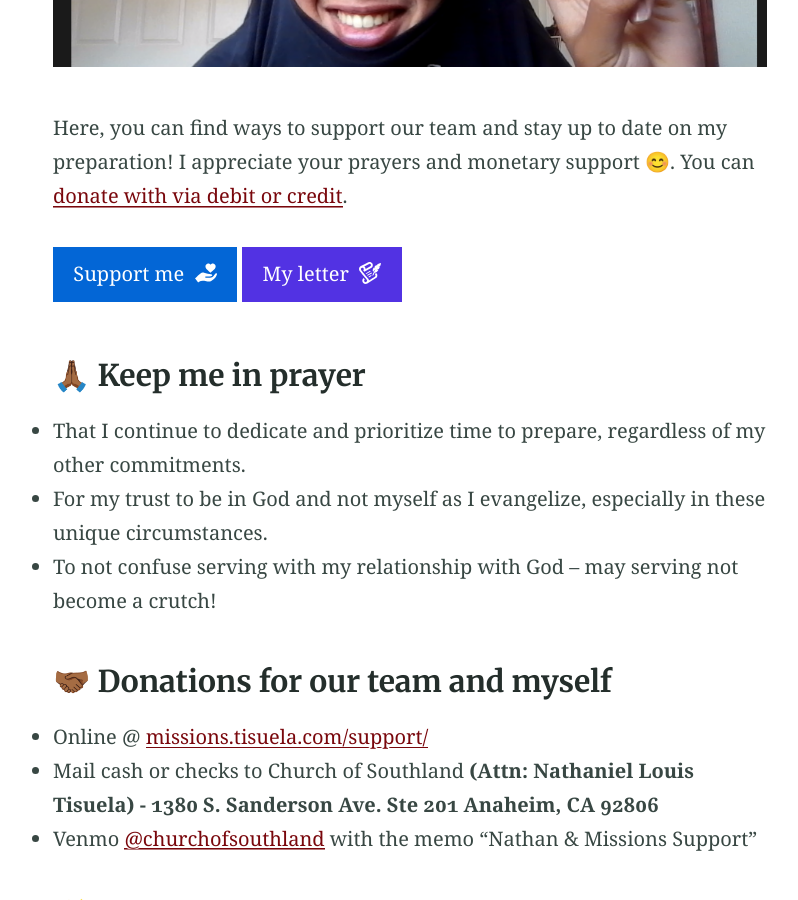
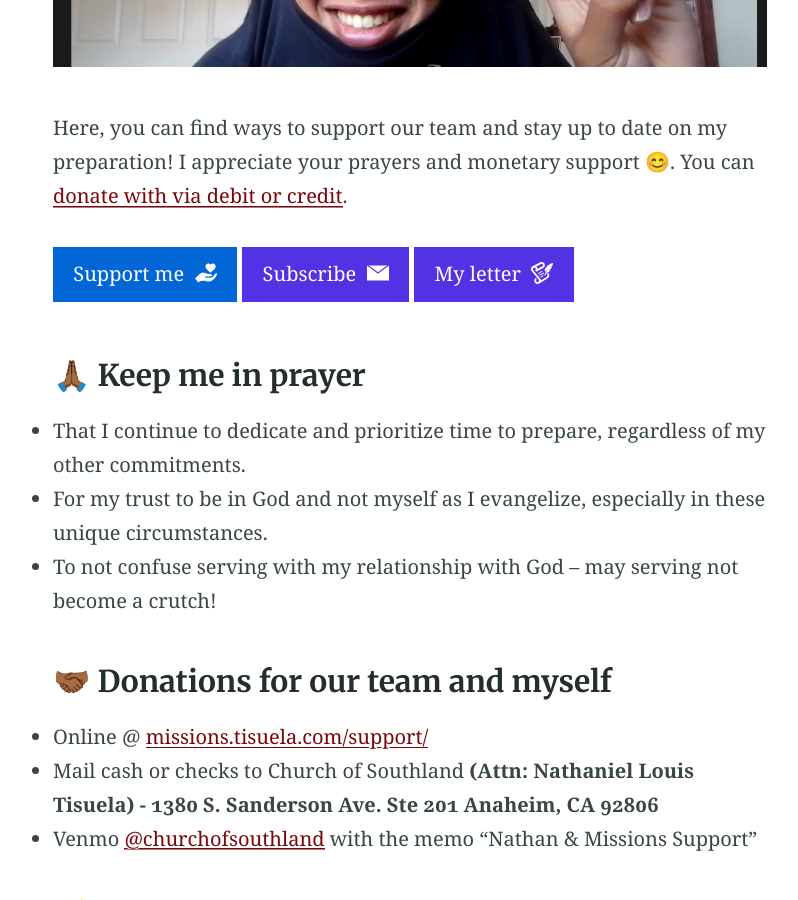
Before and after one commit to nananananate/guatemala-missions, a Jekyll site: the page built from index.md, in a window 1280 px wide and 900 px high, scrolled down 1162 px. Shown: the whole window, without its empty margins (230-1028 px from the left). Built offline with Jekyll 4.4.1, drawn with Linux system fonts in a browser that asks for light colours.

Commit message:
like and subscribe!

```diff
--- a/index.md
+++ b/index.md
@@ -14,7 +14,7 @@ Hi, I'm Nathaniel Louis Tisuela, and I will be going on missions with [Acts Mini
 
 Here, you can find ways to support our team and stay up to date on my preparation! I appreciate your prayers and monetary support 😊. You can [donate with via debit or credit](https://churchofsouthland.ccbchurch.com/goto/forms/681/responses/new).
 
-{% include button.html text="Support me" icon="donation" link="https://churchofsouthland.ccbchurch.com/goto/forms/681/responses/new" color="#0366d6" %}{% include button.html text="My letter" icon="letter" link="./assets/pdfs/support-letter.pdf" color="#5232E3" %}
+{% include button.html text="Support me" icon="donation" link="https://churchofsouthland.ccbchurch.com/goto/forms/681/responses/new" color="#0366d6" %}{% include button.html text="Subscribe" icon="email" link="/subscribe/" color="#5232E3" %}{% include button.html text="My letter" icon="letter" link="./assets/pdfs/support-letter.pdf" color="#5232E3" %}
 
 ### 🙏🏾 Keep me in prayer
 * That I continue to dedicate and prioritize time to prepare, regardless of my other commitments.
```
Also changed, not shown: subscribe.md (added, +4 -0 lines).
